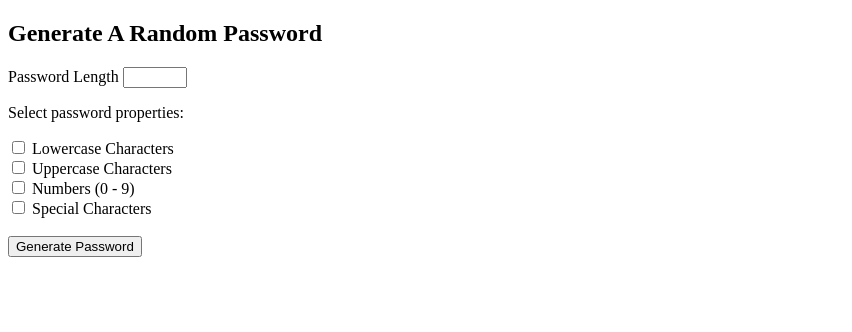
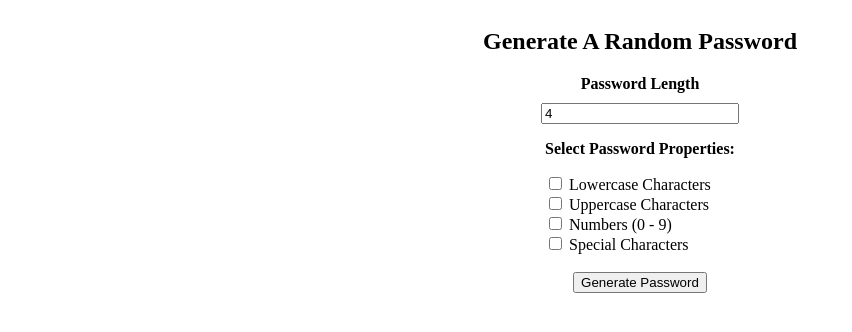
Before and after one commit to Austin1094/Random-Password-Generator, a plain HTML site: page index.html in a window 1280 px wide. Shown: the whole page, without its empty margins (0-852 px from the left). Drawn offline with Linux system fonts and the light colour scheme.

Commit message:
Small css code to center

```diff
--- a/index.html
+++ b/index.html
@@ -10,13 +10,13 @@
 <body>
     <section class="center">
     <h2>Generate A Random Password</h2>
-    <form>
+    <form class="center">
         <div class="pwd-length">
-            <label for="length">Password Length</label>
-            <input type="number" id="length" name="length" min="4" max="100">
+            <label for="length"><strong>Password Length</strong></label>
+            <input type="number" id="length" name="length" min="4" max="100" value="4">
         </div>
         <div class="checkboxes">
-            <p>Select password properties:</p>
+            <p><strong>Select Password Properties:</strong></p>
 
         <div>
             <input type="checkbox" id="lowercase" name="lowercase">
@@ -38,6 +38,7 @@
             <label for="special">Special Characters</label>
         </div>
         </div>
+        <div id="password"></div>
         <br>
         <button>Generate Password</button>
     </form>
--- a/style.css
+++ b/style.css
@@ -0,0 +1,17 @@
+.center {
+    display: flex;
+    align-items: center;
+    flex-direction: column;
+}
+
+.pwd-length {
+    display: flex;
+    flex-direction: column;
+    width: 100%;
+    align-items: center;
+}
+
+#length {
+    width: 100%;
+    margin-top: 10px;
+}
```
